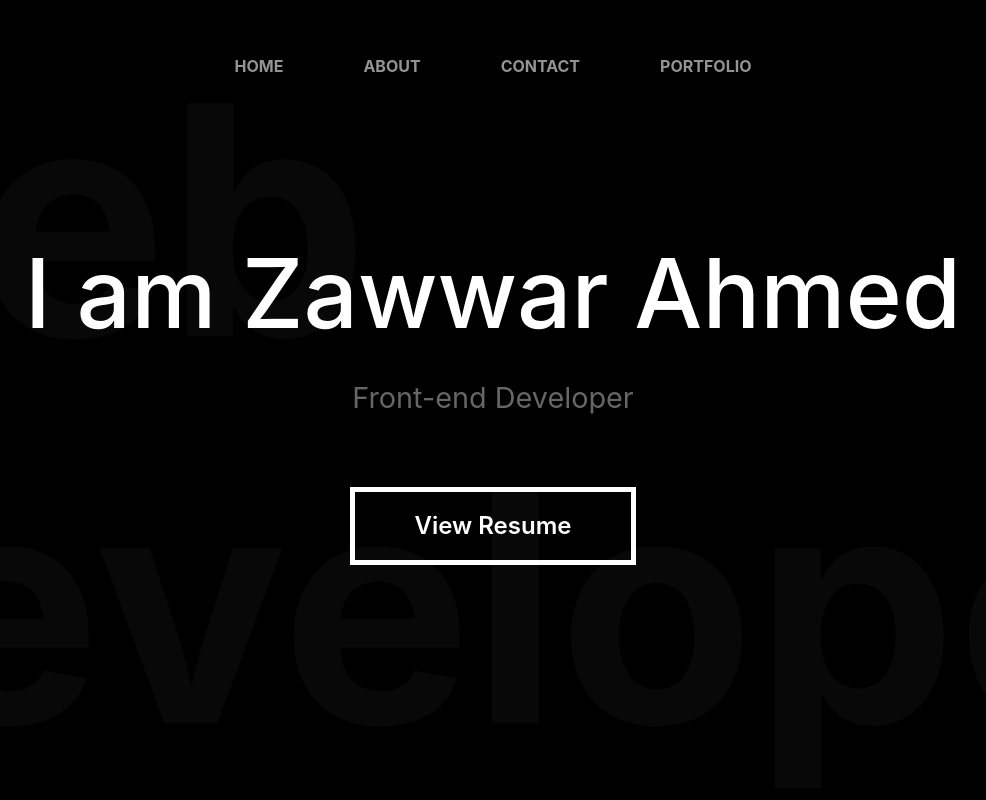
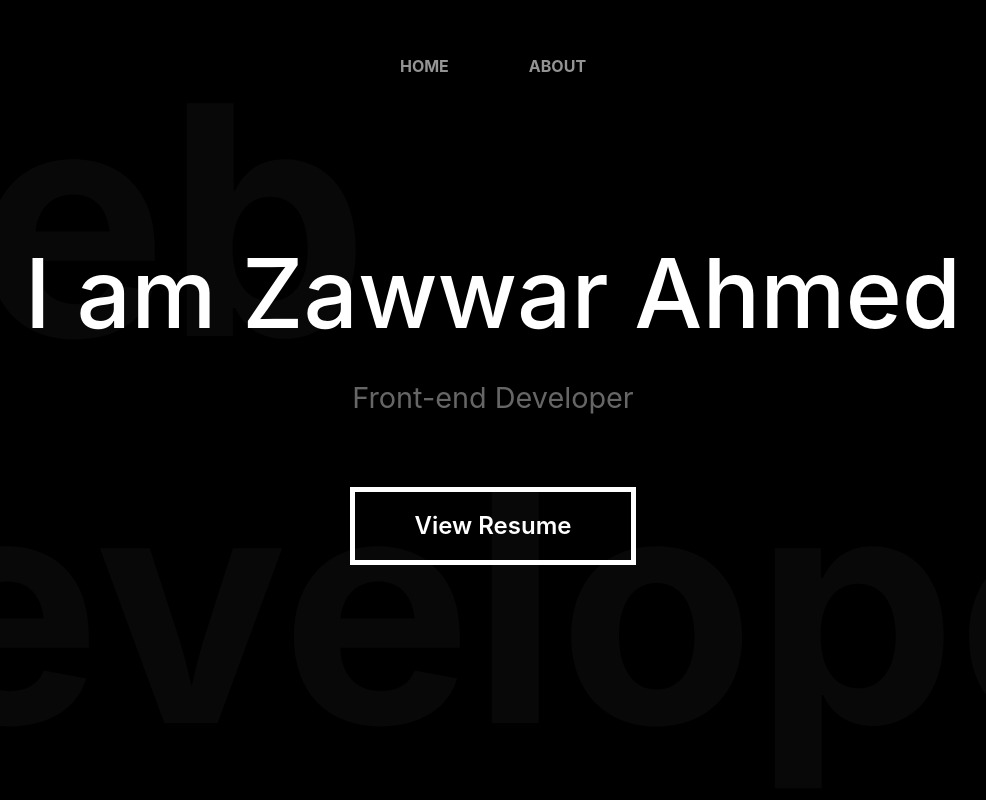
Before and after one commit to SyedZawwarAhmed/my-portfolio, a React (Create React App) app: page / in a window 1280 px wide. Shown: the top 800 px of the page, without its empty margins (147-1133 px from the left). Built offline with nearby package versions, Linux system fonts and the light colour scheme.

Commit message:
for testing

```diff
--- a/src/components/Navbar.js
+++ b/src/components/Navbar.js
@@ -8,8 +8,8 @@ function Navbar() {
           <ul className="links">
             <li><a href="#home" className="link">HOME</a></li>
             <li><a href="#about" className="link">ABOUT</a></li>
-            <li><a href="#contact" className="link">CONTACT</a></li>
-            <li><a href="#portfolio" className="link">PORTFOLIO</a></li>
+            {/* <li><a href="#contact" className="link">CONTACT</a></li>
+            <li><a href="#portfolio" className="link">PORTFOLIO</a></li> */}
           </ul>
       </div>
     </>
```
